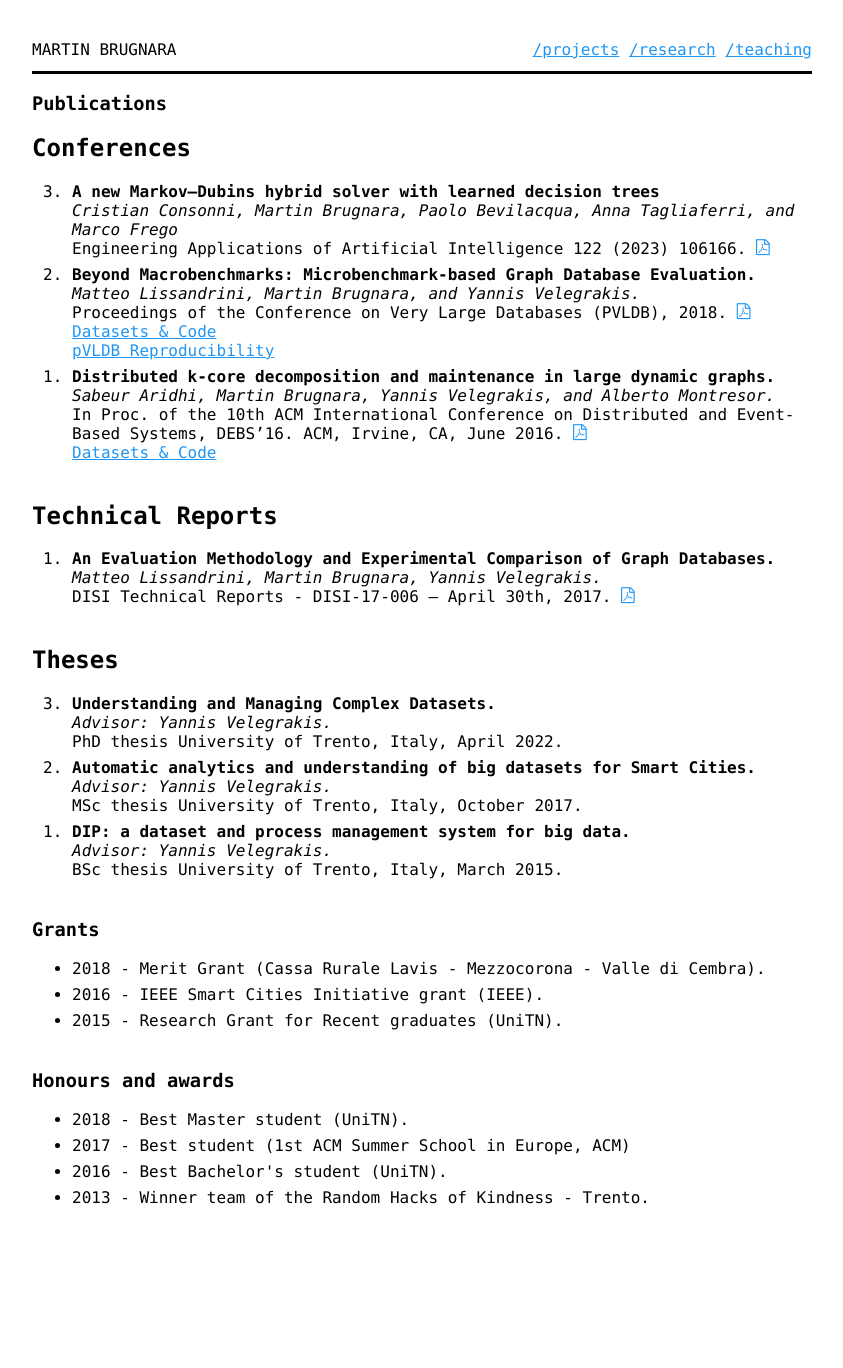
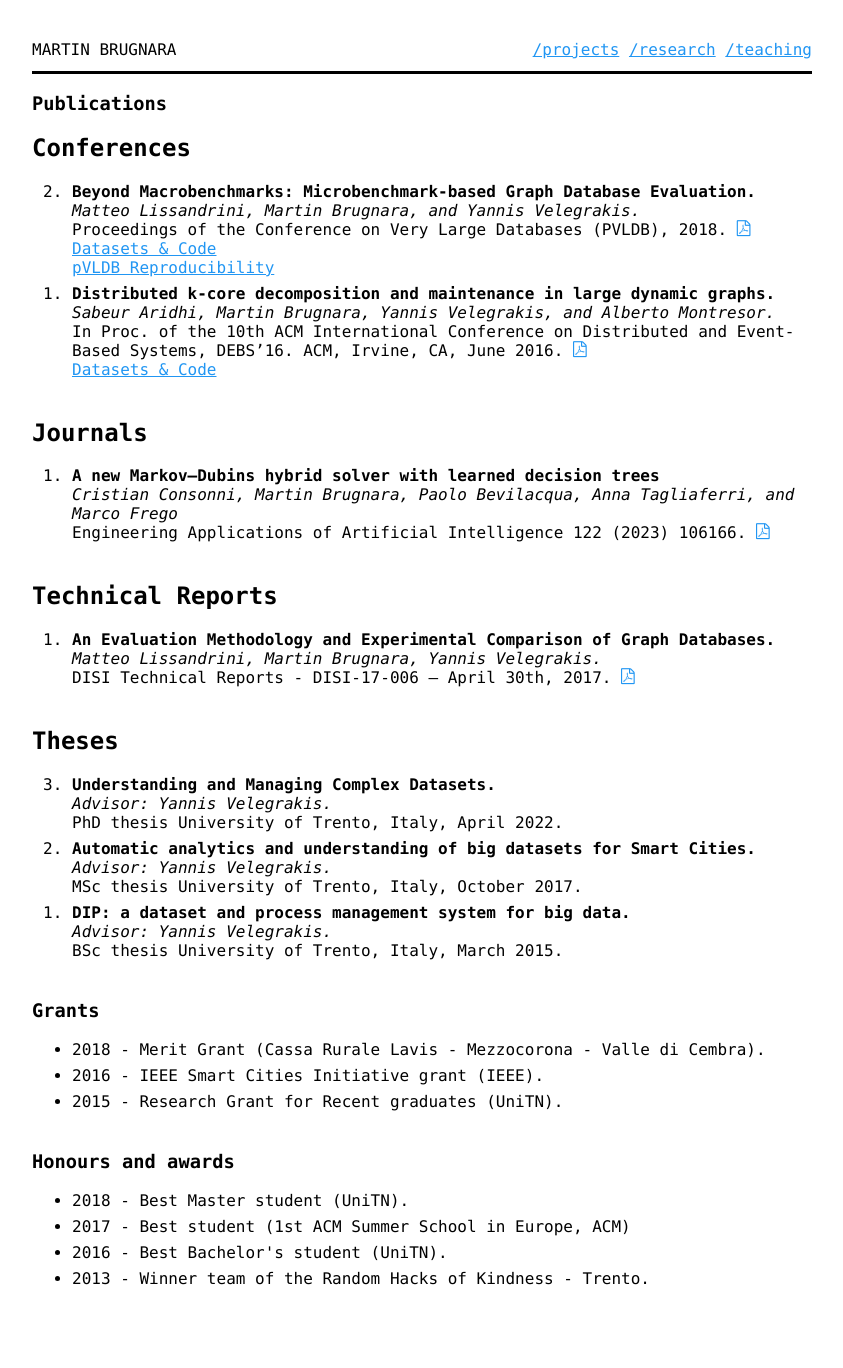
Before and after one commit to MartinBrugnara/martinbrugnara.github.io, a Jekyll site: the page built from research.html, in a window 1280 px wide. Shown: the whole page, without its empty margins (218-1061 px from the left). Built offline with Jekyll 4.4.1, drawn with Linux system fonts in a browser that asks for light colours; some web fonts are replaced; before the commit the page ends 1287 px from its top, so only the background shows below that.

Commit message:
move journals to their section

```diff
--- a/research.html
+++ b/research.html
@@ -9,14 +9,6 @@ title: Research
         </header>
         <h2>Conferences</h2>
         <ol class="pub" reversed>
-            <li id="markov-dubins">
-                <span class="ptitle">A new Markov–Dubins hybrid solver with learned decision trees</span>
-                <span class="author">Cristian Consonni, Martin Brugnara, Paolo Bevilacqua, Anna Tagliaferri, and Marco Frego</span>
-                <span class="meta">Engineering Applications of Artificial Intelligence 122 (2023) 106166.
-                    <a href="https://www.sciencedirect.com/science/article/pii/S0952197623003500?via%3Dihub"><i class="icon-file-pdf-o" aria-hidden="true"><span class="sr">PDF</span></i></a>
-                </span>
-            </li>
-
             <li id="graph-benchmark-vldb19">
                 <span class="ptitle">Beyond Macrobenchmarks: Microbenchmark-based Graph Database Evaluation.</span>
                 <span class="author">Matteo Lissandrini, Martin Brugnara, and Yannis Velegrakis.</span>
@@ -34,6 +26,19 @@ title: Research
                     In Proc. of the 10th ACM International Conference on Distributed and Event-Based Systems, DEBS’16. ACM, Irvine, CA, June 2016.
                     <a href="assets/pdf/aridhi_BMV_DEBS2016.pdf"><i class="icon-file-pdf-o" aria-hidden="true"><span class="sr">PDF</span></i></a>
                     <br><a href="rp/dkcore.html" target="_blank">Datasets &amp; Code</a>
+                </span>
+            </li>
+        </ol>
+    </section>
+
+    <section>
+        <h2>Journals</h2>
+        <ol class="pub" reversed>
+            <li id="markov-dubins">
+                <span class="ptitle">A new Markov–Dubins hybrid solver with learned decision trees</span>
+                <span class="author">Cristian Consonni, Martin Brugnara, Paolo Bevilacqua, Anna Tagliaferri, and Marco Frego</span>
+                <span class="meta">Engineering Applications of Artificial Intelligence 122 (2023) 106166.
+                    <a href="https://www.sciencedirect.com/science/article/pii/S0952197623003500?via%3Dihub"><i class="icon-file-pdf-o" aria-hidden="true"><span class="sr">PDF</span></i></a>
                 </span>
             </li>
         </ol>
```
